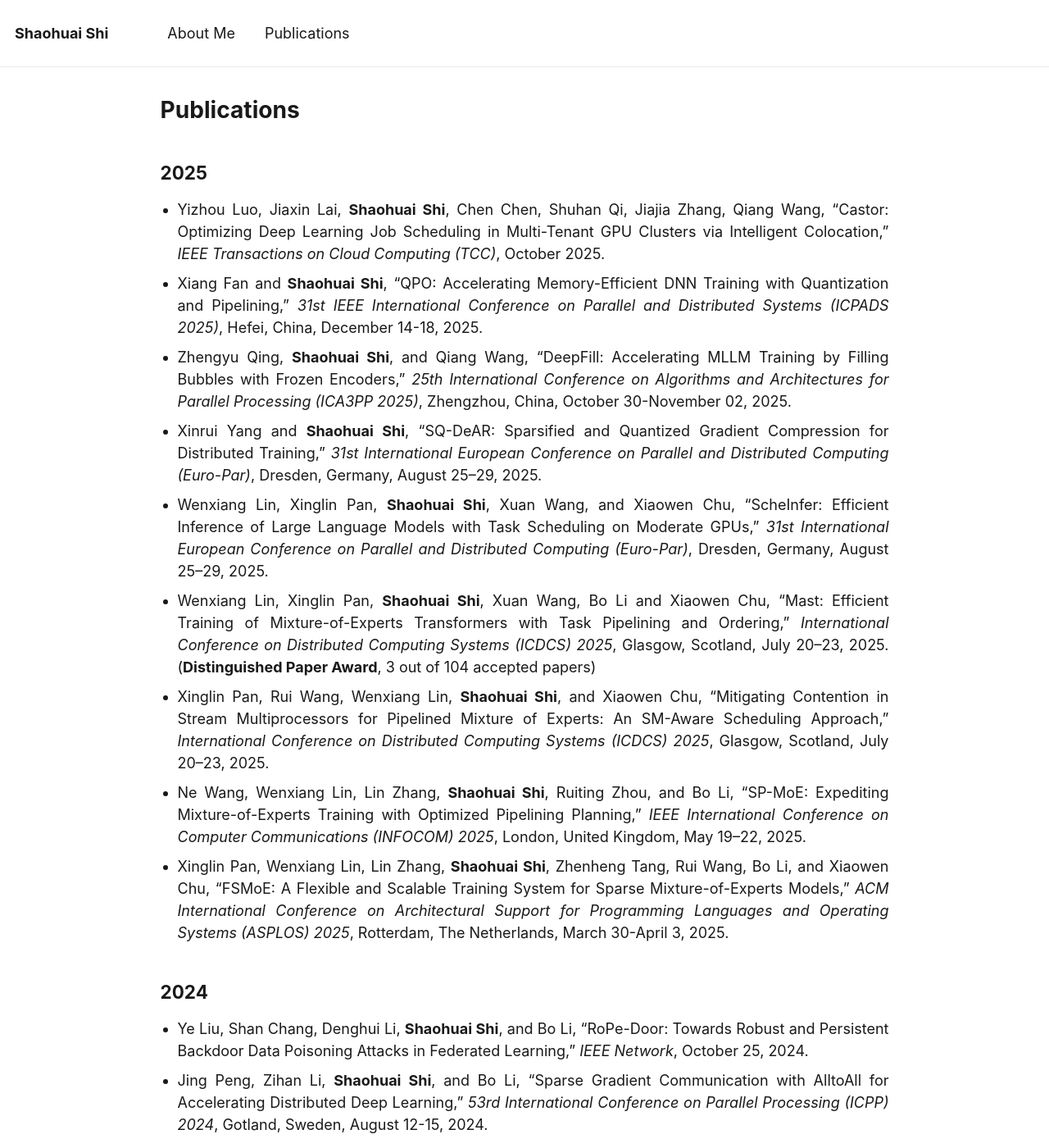
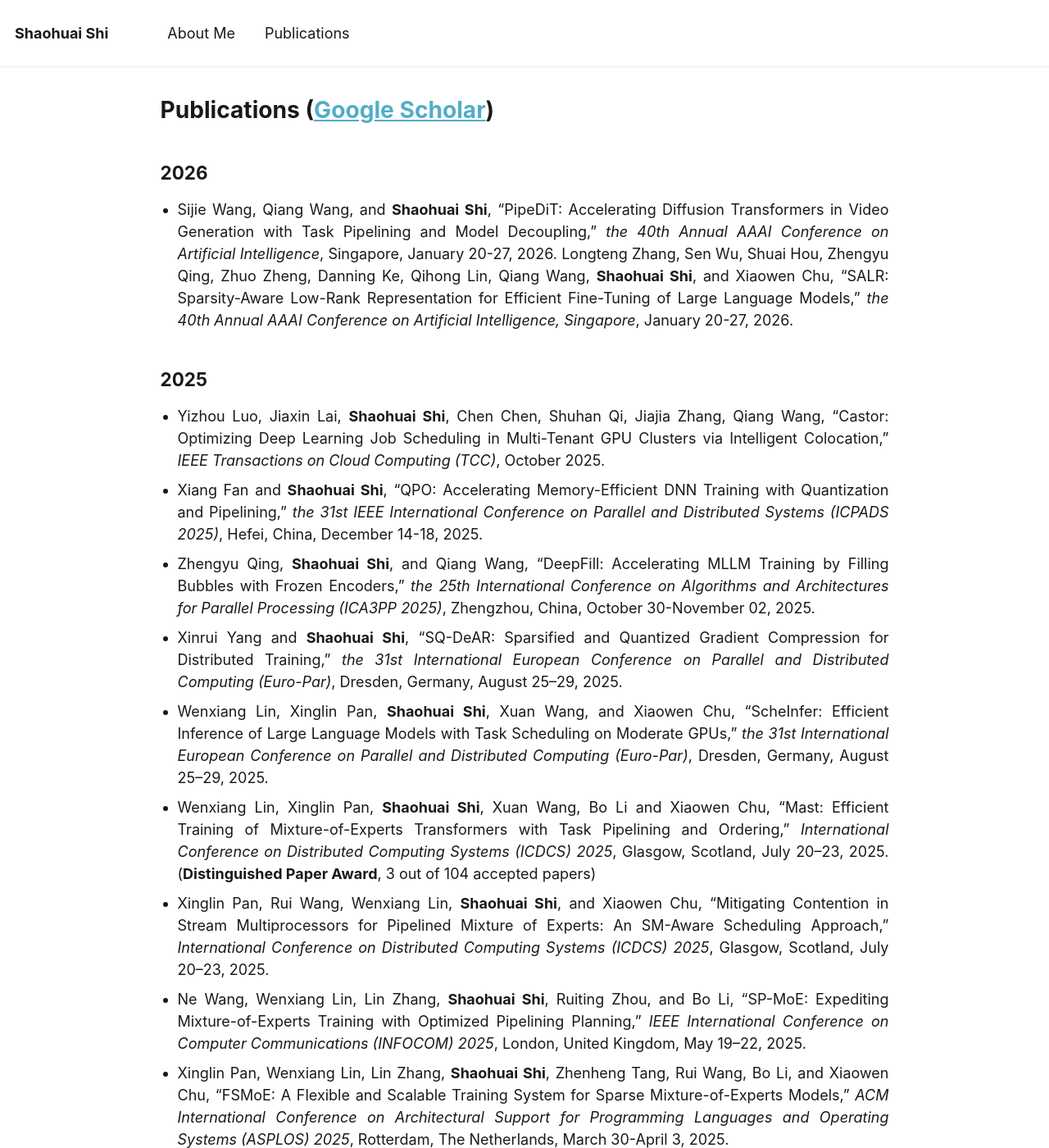
Before and after one commit to shaohuais/shaohuais.github.io, a Jekyll site: the page built from _pages/publications.md, in a window 1280 px wide and 1400 px high. Shown: the whole window at 82% size. Built offline with Jekyll 4.4.1, drawn with Linux system fonts in a browser that asks for light colours; some of the changed text lies outside the part shown.

Commit message:
update publication list

```diff
--- a/_pages/publications.md
+++ b/_pages/publications.md
@@ -11,14 +11,18 @@ author_profile: false
 
 {% include base_path %}
 
-Publications
+Publications ([Google Scholar](https://scholar.google.com/citations?user=Wr4B6fQAAAAJ&hl=en))
 ======
+## 2026
+- Sijie Wang, Qiang Wang, and **Shaohuai Shi**, "PipeDiT: Accelerating Diffusion Transformers in Video Generation with Task Pipelining and Model Decoupling," *the 40th Annual AAAI Conference on Artificial Intelligence*, Singapore, January 20-27, 2026.
+Longteng Zhang, Sen Wu, Shuai Hou, Zhengyu Qing, Zhuo Zheng, Danning Ke, Qihong Lin, Qiang Wang, **Shaohuai Shi**, and Xiaowen Chu, "SALR: Sparsity-Aware Low-Rank Representation for Efficient Fine-Tuning of Large Language Models," *the 40th Annual AAAI Conference on Artificial Intelligence, Singapore*, January 20-27, 2026.
+
 ## 2025
 - Yizhou Luo, Jiaxin Lai, **Shaohuai Shi**, Chen Chen, Shuhan Qi, Jiajia Zhang, Qiang Wang, "Castor: Optimizing Deep Learning Job Scheduling in Multi-Tenant GPU Clusters via Intelligent Colocation," *IEEE Transactions on Cloud Computing (TCC)*, October 2025.
-- Xiang Fan and **Shaohuai Shi**, "QPO: Accelerating Memory-Efficient DNN Training with Quantization and Pipelining," *31st IEEE International Conference on Parallel and Distributed Systems (ICPADS 2025)*, Hefei, China, December 14-18, 2025.
-- Zhengyu Qing, **Shaohuai Shi**, and Qiang Wang, "DeepFill: Accelerating MLLM Training by Filling Bubbles with Frozen Encoders," *25th International Conference on Algorithms and Architectures for Parallel Processing (ICA3PP 2025)*, Zhengzhou, China, October 30-November 02, 2025.
-- Xinrui Yang and **Shaohuai Shi**, "SQ-DeAR: Sparsified and Quantized Gradient Compression for Distributed Training," *31st International European Conference on Parallel and Distributed Computing (Euro-Par)*, Dresden, Germany, August 25–29, 2025.
-- Wenxiang Lin, Xinglin Pan, **Shaohuai Shi**, Xuan Wang, and Xiaowen Chu, "ScheInfer: Efficient Inference of Large Language Models with Task Scheduling on Moderate GPUs," *31st International European Conference on Parallel and Distributed Computing (Euro-Par)*, Dresden, Germany, August 25–29, 2025.
+- Xiang Fan and **Shaohuai Shi**, "QPO: Accelerating Memory-Efficient DNN Training with Quantization and Pipelining," *the 31st IEEE International Conference on Parallel and Distributed Systems (ICPADS 2025)*, Hefei, China, December 14-18, 2025.
+- Zhengyu Qing, **Shaohuai Shi**, and Qiang Wang, "DeepFill: Accelerating MLLM Training by Filling Bubbles with Frozen Encoders," *the 25th International Conference on Algorithms and Architectures for Parallel Processing (ICA3PP 2025)*, Zhengzhou, China, October 30-November 02, 2025.
+- Xinrui Yang and **Shaohuai Shi**, "SQ-DeAR: Sparsified and Quantized Gradient Compression for Distributed Training," *the 31st International European Conference on Parallel and Distributed Computing (Euro-Par)*, Dresden, Germany, August 25–29, 2025.
+- Wenxiang Lin, Xinglin Pan, **Shaohuai Shi**, Xuan Wang, and Xiaowen Chu, "ScheInfer: Efficient Inference of Large Language Models with Task Scheduling on Moderate GPUs," *the 31st International European Conference on Parallel and Distributed Computing (Euro-Par)*, Dresden, Germany, August 25–29, 2025.
 - Wenxiang Lin, Xinglin Pan, **Shaohuai Shi**, Xuan Wang, Bo Li and Xiaowen Chu, "Mast: Efficient Training of Mixture-of-Experts Transformers with Task Pipelining and Ordering," *International Conference on Distributed Computing Systems (ICDCS) 2025*, Glasgow, Scotland, July 20–23, 2025. (**Distinguished Paper Award**, 3 out of 104 accepted papers)
 - Xinglin Pan, Rui Wang, Wenxiang Lin, **Shaohuai Shi**, and Xiaowen Chu, "Mitigating Contention in Stream Multiprocessors for Pipelined Mixture of Experts: An SM-Aware Scheduling Approach," *International Conference on Distributed Computing Systems (ICDCS) 2025*, Glasgow, Scotland, July 20–23, 2025.
 - Ne Wang, Wenxiang Lin, Lin Zhang, **Shaohuai Shi**, Ruiting Zhou, and Bo Li, "SP-MoE: Expediting Mixture-of-Experts Training with Optimized Pipelining Planning," *IEEE International Conference on Computer Communications (INFOCOM) 2025*, London, United Kingdom, May 19–22, 2025.
@@ -26,8 +30,8 @@ Publications
 
 ## 2024
 - Ye Liu, Shan Chang, Denghui Li, **Shaohuai Shi**, and Bo Li, "RoPe-Door: Towards Robust and Persistent Backdoor Data Poisoning Attacks in Federated Learning," *IEEE Network*, October 25, 2024.
-- Jing Peng, Zihan Li, **Shaohuai Shi**, and Bo Li, "Sparse Gradient Communication with AlltoAll for Accelerating Distributed Deep Learning," *53rd International Conference on Parallel Processing (ICPP) 2024*, Gotland, Sweden, August 12-15, 2024.
-- Zichen Tang, Junlin Huang, Rudan Yan, Yuxin Wang, Zhenheng Tang, **Shaohuai Shi**, Amelie Chi Zhou, Xiaowen Chu, "Bandwidth-Aware and Overlap-Weighted Compression for Communication-Efficient Federated Learning," *53rd International Conference on Parallel Processing (ICPP) 2024*, Gotland, Sweden, August 12-15, 2024.
+- Jing Peng, Zihan Li, **Shaohuai Shi**, and Bo Li, "Sparse Gradient Communication with AlltoAll for Accelerating Distributed Deep Learning," *the 53rd International Conference on Parallel Processing (ICPP) 2024*, Gotland, Sweden, August 12-15, 2024.
+- Zichen Tang, Junlin Huang, Rudan Yan, Yuxin Wang, Zhenheng Tang, **Shaohuai Shi**, Amelie Chi Zhou, Xiaowen Chu, "Bandwidth-Aware and Overlap-Weighted Compression for Communication-Efficient Federated Learning," *the 53rd International Conference on Parallel Processing (ICPP) 2024*, Gotland, Sweden, August 12-15, 2024.
 - Yizhou Luo, Qiang Wang, **Shaohuai Shi**, Jiaxin Lai, Shuhan Qi, Jiajia Zhang, and Xuan Wang, "Scheduling Deep Learning Jobs in Multi-Tenant GPU Clusters via Wise Resource Sharing," *IEEE/ACM IWQoS 2024*, Guangzhou, China, June 19-21, 2024.
 - Zhenheng Tang, Yonggang Zhang, **Shaohuai Shi**, Xinmei Tian, Tongliang Liu, Bo Han, Xiaowen Chu, "FedImpro: Measuring and Improving Client Update in Federated Learning," *ICLR 2024*, Vienna, Austria, May 7-11, 2024.
 - **Shaohuai Shi**, Xinglin Pan, Qiang Wang, Chengjian Liu, Xiaozhe Ren, Zhongzhe Hu, Yu Yang, Bo Li, and Xiaowen Chu, "ScheMoE: An Extensible Mixture-of-Experts Distributed Training System with Tasks Scheduling," *EuroSys 2024*, Athens, Greece, April 22-25, 2024.
```
Also changed, not shown: about.md (+1 -0 lines).
